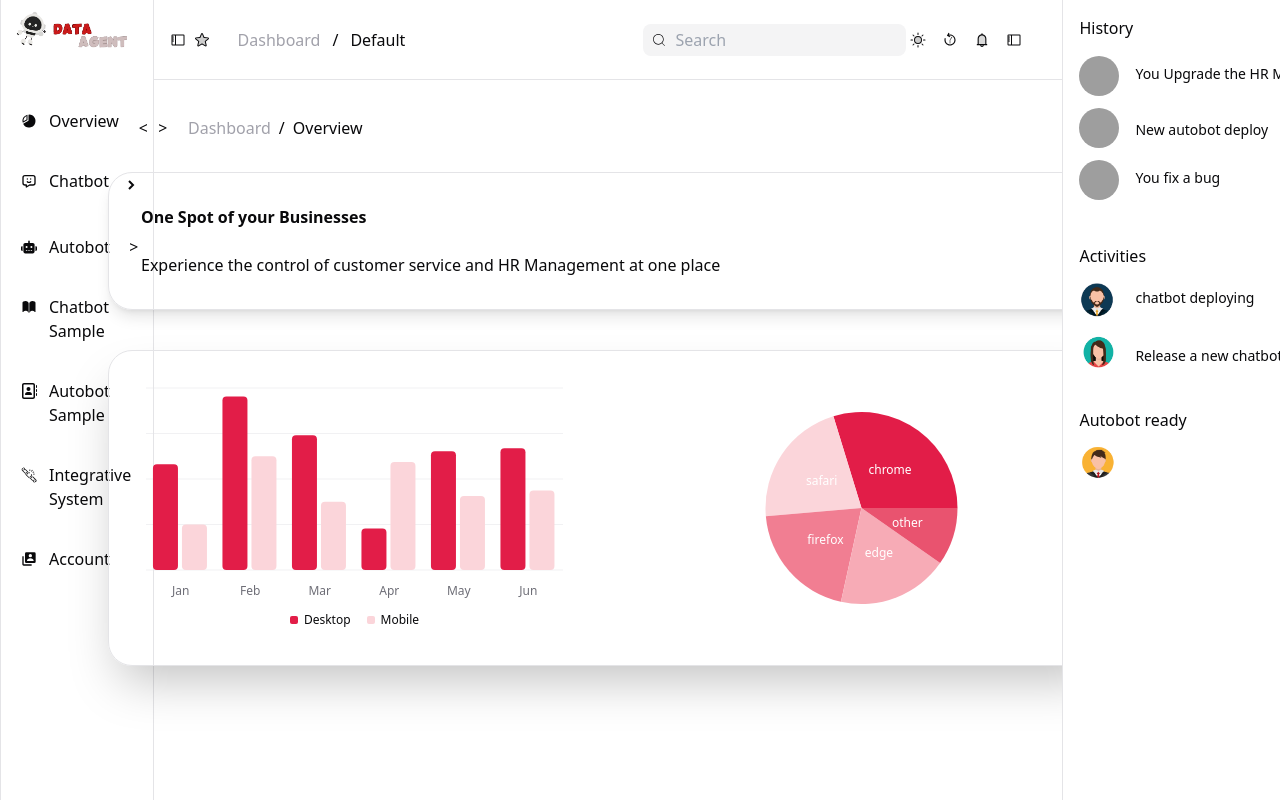
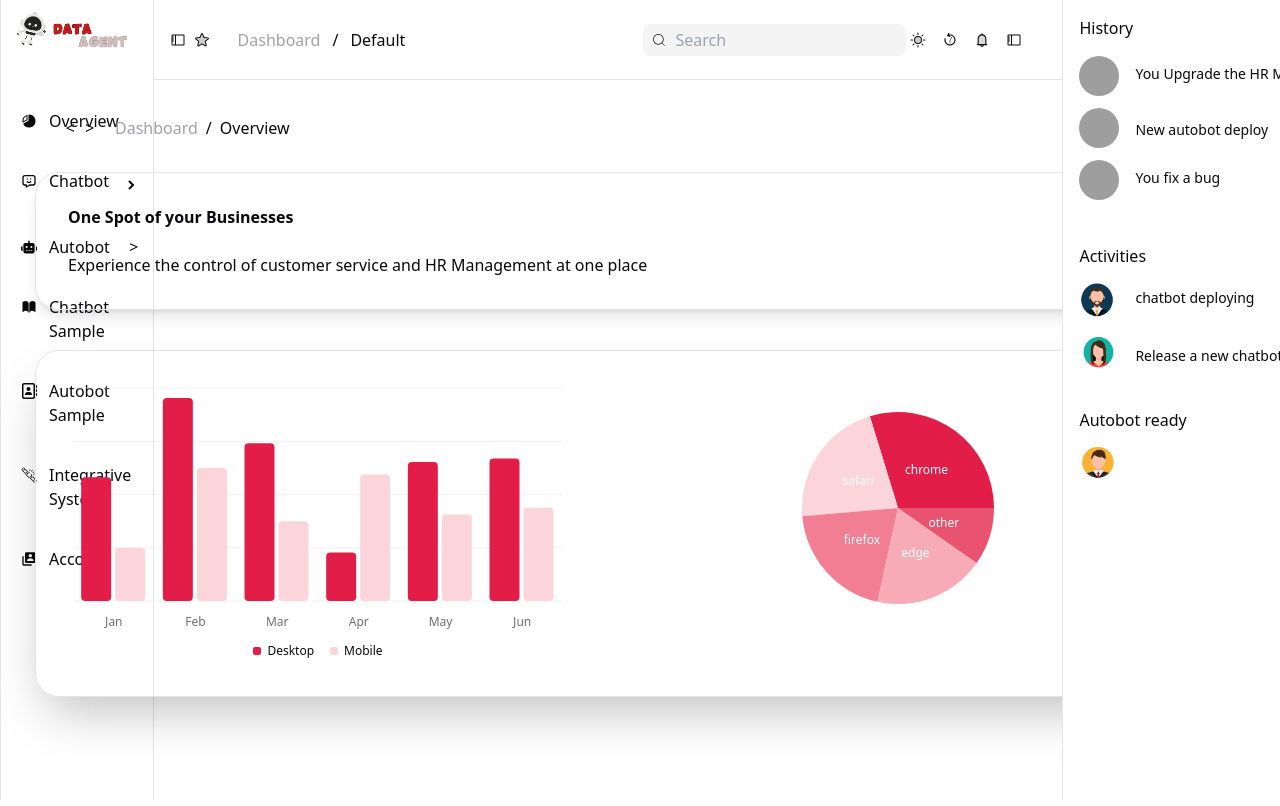
Before and after one commit to raheem-dotgit/DataAgen.io, a React (Create React App) app in the folder app/: page / in a window 1280 px wide. Shown: the top 806 px of the page. Built offline with nearby package versions, Linux system fonts and the light colour scheme; grey boxes are pictures that could not be loaded.

Commit message:
fix dashboard items

```diff
--- a/app/src/App.js
+++ b/app/src/App.js
@@ -30,7 +30,7 @@ function App() {
     toggleLeftSidebar ={toggleLeftSidebar} isLeftSidebarVisible={isLeftSidebarVisible} ></Navbar>
     </div>
 
-    <div className='inline-flex absolute top-[84px]'>
+    <div className='inline'>
                <Dashboards className=""></Dashboards>
     </div>
     <div className='float-end'>
--- a/app/src/components/Dashboards.js
+++ b/app/src/components/Dashboards.js
@@ -6,7 +6,7 @@ const Dashboards = () => {
 
 
 return(
- <div className="sm:bg-white inline-flex flex-col h-[90vh] dark:bg-gray-900 w-[71vw] items-center">
+ <div className="sm:bg-white inline-flex flex-col h-[90vh] dark:bg-gray-900 w-[71vw] items-center absolute top-[84px]">
   <div className=''>
       <div className="sm:flex flex-col  p-8 ">
    <button className="flex-col -rotate-90 inline-block absolute">^</button>
@@ -17,12 +17,12 @@ return(
     <li>Overview</li>
   </ul>
   </div>
-  <div className='sm:flex flex-col p-8 gap-x-20 border rounded-3xl shadow-lg w-[1000px]'>
+  <div className='sm:flex flex-col p-8 gap-x-20 border rounded-3xl shadow-lg '>
     <h3 className='font-extrabold'>One Spot of your Businesses</h3>
     <br />
     <p>Experience the control of customer service and HR Management at one place</p>
   </div>
-  <div className='sm:flex flex-row p-8 gap-x-20 border rounded-3xl shadow-2xl mt-10 w-[1000px]'>
+  <div className='sm:flex flex-row p-8 gap-x-20 border rounded-3xl shadow-2xl mt-10 '>
         <Views className=""></Views>
         <View2 className=""/>
   </div>
```
